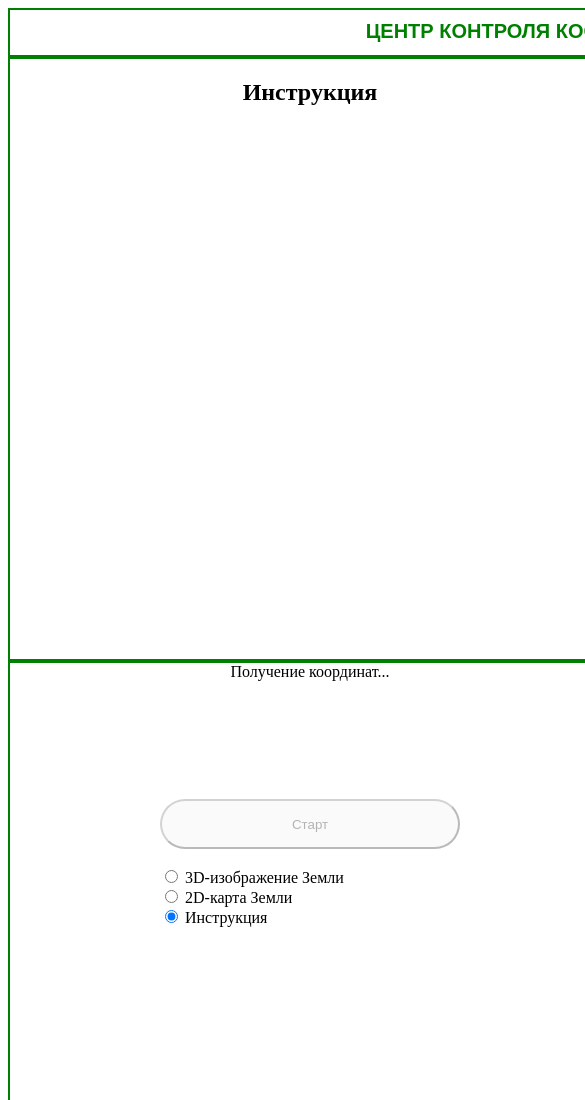
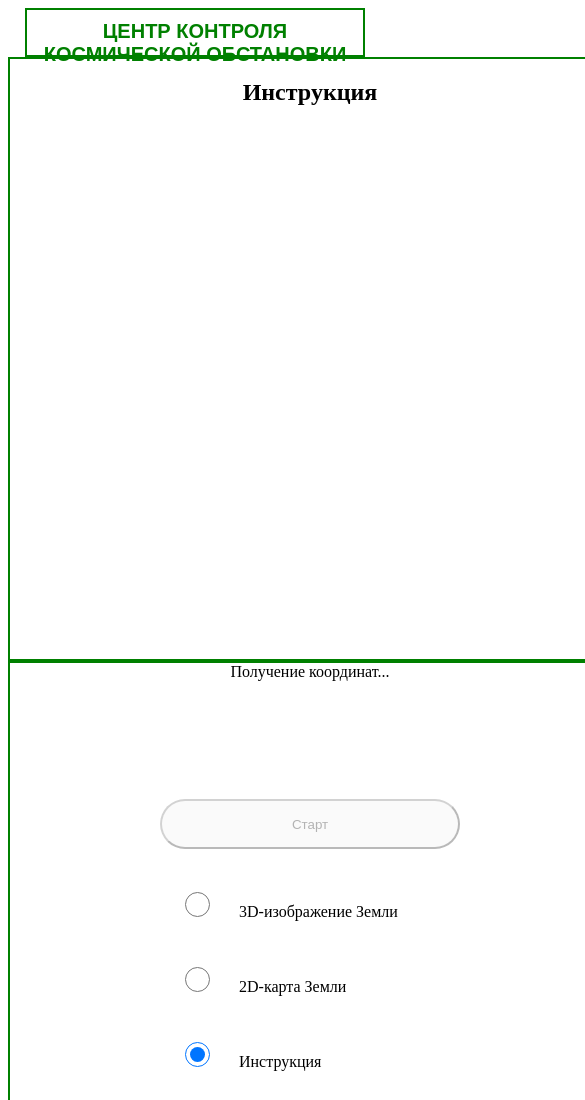
Before and after one commit to svr93/military_ed_client, a plain HTML site: page main.html in a window 390 px wide. Shown: the top 1100 px of the page, 585 px wide, since content can reach past the window. Drawn offline with Linux system fonts and the light colour scheme.

Commit message:
change_mobile_visibility

```diff
--- a/main.html
+++ b/main.html
@@ -3,7 +3,7 @@
   <head>
     <title>Центр контроля</title>
     <meta charset="utf-8">
-    <meta name="viewport" content="width=device-width, maximum-scale=0.67">
+    <meta name="viewport" content="width=device-width, maximum-scale=0.45">
 
     <meta name="application-name" content="ControlCenter__v3.0">
     <meta name="author" content="Vladimir Shamsheev, svr93@i.ua">
@@ -14,7 +14,7 @@
       }
       header {
         margin: auto;
-        width: 1204px;
+        width: 90%;
         height: 45px;
         border: 2px solid green;
       }
@@ -26,6 +26,11 @@
       }
       form {
         text-align: left;
+      }
+      input {
+        margin: 25px;
+        width: 25px;
+        height: 25px;
       }
       button {
         height: 50px;
```
